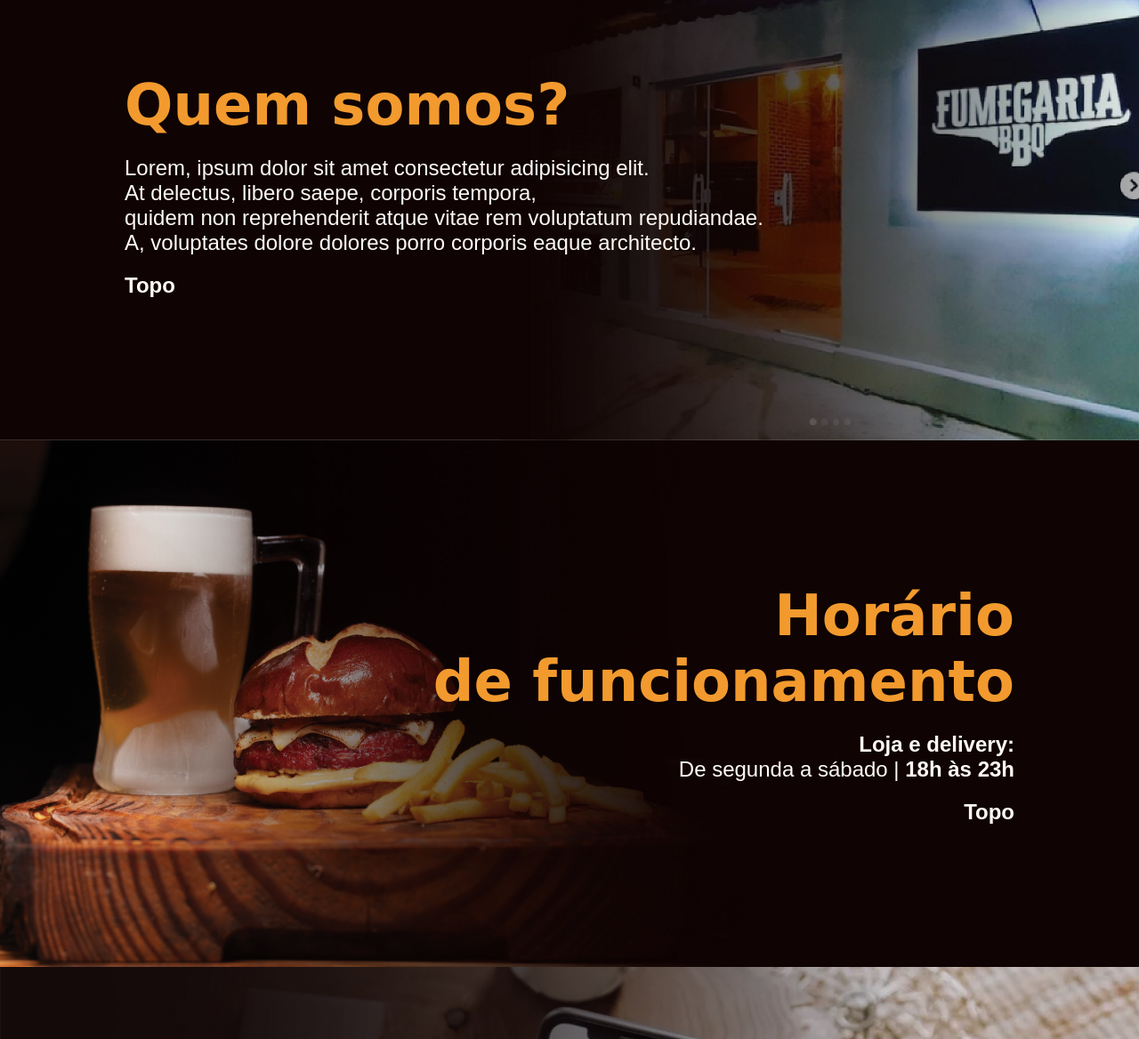
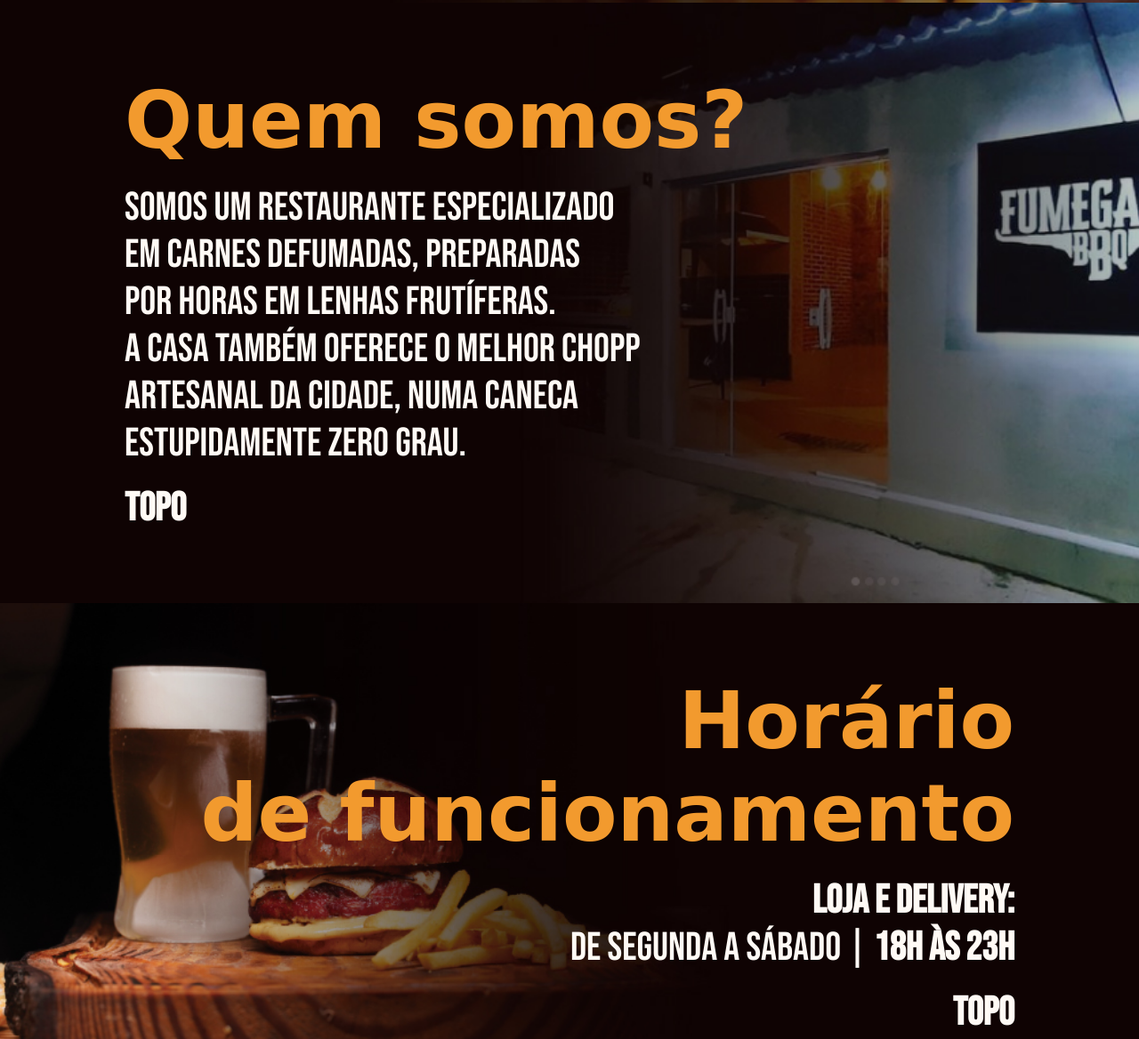
Before and after one commit to alceuguilhen/Fumegaria-bbq, a plain HTML site: page index.html in a window 1280 px wide. Shown: the part 1055-2223 px from the top of the page at 89% size. Drawn offline with Linux system fonts and the light colour scheme; a web font is replaced by a local one.

Commit message:
Atualização de código e arquivos site

```diff
--- a/index.html
+++ b/index.html
@@ -12,7 +12,12 @@
         <header>
             <nav>
                 <div>
-                    <a name=topo><img src="img/logo.png" alt="Logo Fumegaria"></a>
+                    <a name=topo>
+                        <picture>
+                            <source media="(max-width: 600px)" srcset="img/logo-pq.png" type="image/png">
+                            <img src="img/logo.png" alt="Logo Fumegaria">
+                        </picture>
+                    </a>
                 </div>
                 <div class="nav">
                     <a href="#quem">Quem somos</a>
@@ -54,10 +59,12 @@
             <a name=quem>
                 <h1>Quem somos?</h1>
             </a>
-            <p>Lorem, ipsum dolor sit amet consectetur adipisicing elit.<br>
-                At delectus, libero saepe, corporis tempora,<br>
-                quidem non reprehenderit atque vitae rem voluptatum repudiandae.<br>
-                A, voluptates dolore dolores porro corporis eaque architecto.
+            <p>Somos um restaurante especializado <br>
+                em carnes defumadas, preparadas <br>
+                por horas em lenhas frutíferas. <br>
+                A casa também oferece o melhor chopp <br>
+                artesanal da cidade, numa caneca <br>
+                estupidamente zero grau.
             </p>
             <a class="topo" href="#topo">
                 <p>Topo</p>
--- a/style.css
+++ b/style.css
@@ -3,6 +3,12 @@
 @font-face {
     font-family: "cheddar";
     src: url("fonts/cheddar/CheddarGothic-Serif.otf") format('opentype');
+    font-weight: normal;
+}
+
+@font-face {
+    font-family: 'bebas';
+    src: url('fonts/Bebas_Neue/BebasNeue-Regular.ttf') format('truetype');
     font-weight: normal;
 }
 
@@ -13,7 +19,7 @@
     --cor02: #140a0a;
     --cor03: #fffaf5;
 
-    --fonte01: 'Bebas Neue', sans-serif;
+    --fonte01: 'bebas', sans-serif;
     --fonte02: 'cheddar', cursive;
     --fonte03: 'Roboto Condensed', sans-serif;
 }
@@ -50,26 +56,31 @@ nav {
     font-size: 4vw;
     font-variant: small-caps;
     text-decoration: none;
+    transition-duration: 0.5s;
     color: var(--cor03);
     padding-left: 3vw;
+}
+
+.nav > a:hover {
+    color: var(--cor01);
 }
 
 article {
     max-width: 1000px;
     margin: auto;
     padding: 20px;
-    padding-top: 20vh;
-    padding-bottom: 20vh;
+    padding-top: 10vh;
+    padding-bottom: 10vh;
 }
 
 article h1 {
     font-family: var(--fonte02);
-    font-size: 4em;
+    font-size: 7vw;
     color: var(--cor01);
 }
 
 article > p {
-    font-size: 1.5em;
+    font-size: 3.5vw;
     color: var(--cor03);
     padding: 20px 0px;
 }
@@ -84,9 +95,14 @@ article > p {
 .topo, #botao a {
     font-family: var(--fonte01);
     font-weight: bold;
-    font-size: 1.5em;
+    font-size: 3.5vw;
     text-decoration: none;
+    transition-duration: 0.5s;
     color: var(--cor03);
+}
+
+#botao a:hover {
+    color: var(--cor02);
 }
 
 section.img {
@@ -94,22 +110,22 @@ section.img {
 }
 
 section#img01 {
-    background-image: url("img/home.jpg");
+    background-image: url("img/home-pq.jpg");
     background-position: center center;
 }
 
 section#img02 {
-    background-image: url('img/fumegaria.jpg');
+    background-image: url('img/fumegaria-pq.jpg');
     background-position: center center;
 }
 
 section#img03 {
-    background-image: url('img/horario.jpg');
+    background-image: url('img/horario-pq.jpg');
     background-position: center center;
 }
 
 section#img04 {
-    background-image: url('img/contato01.jpg');
+    background-image: url('img/contato-pq.jpg');
 }
 
 .redes ul {
@@ -126,7 +142,7 @@ section#img04 {
 }
 
 .horario > p {
-    font-size: 1.5em;
+    font-size: 3.5vw;
     color: var(--cor03);
 }
 
```
Also changed, not shown: fonts/Bebas_Neue/BebasNeue-Regular.ttf (added), img/brisket01.jpg (deleted), img/contato-pq.jpg (added), img/fumegaria-pq.jpg (added), img/home-pq.jpg (added), img/horario-pq.jpg (added), img/logo-pq.png (added), img/pit01.jpg (deleted), img/pulled01.jpg (deleted).
